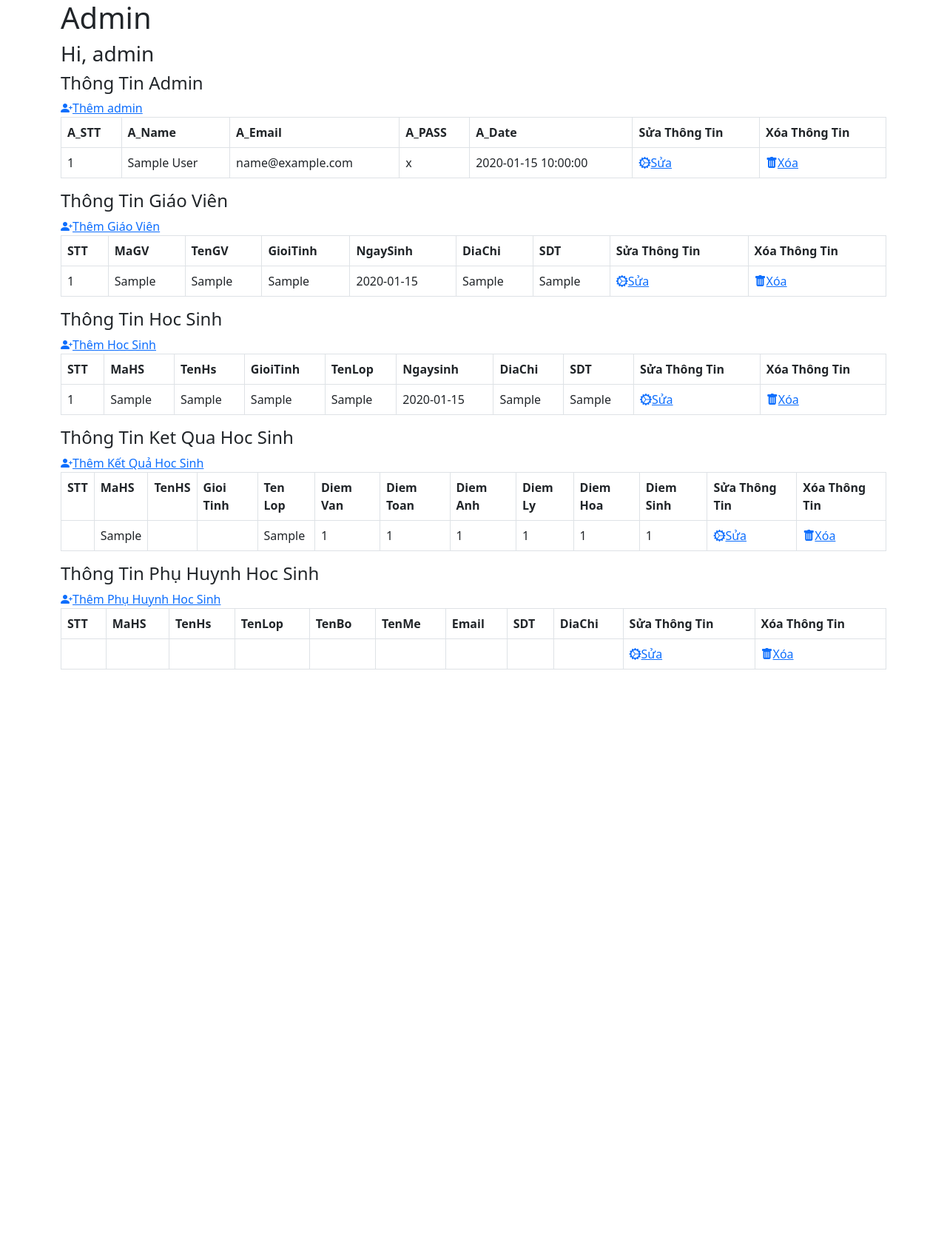
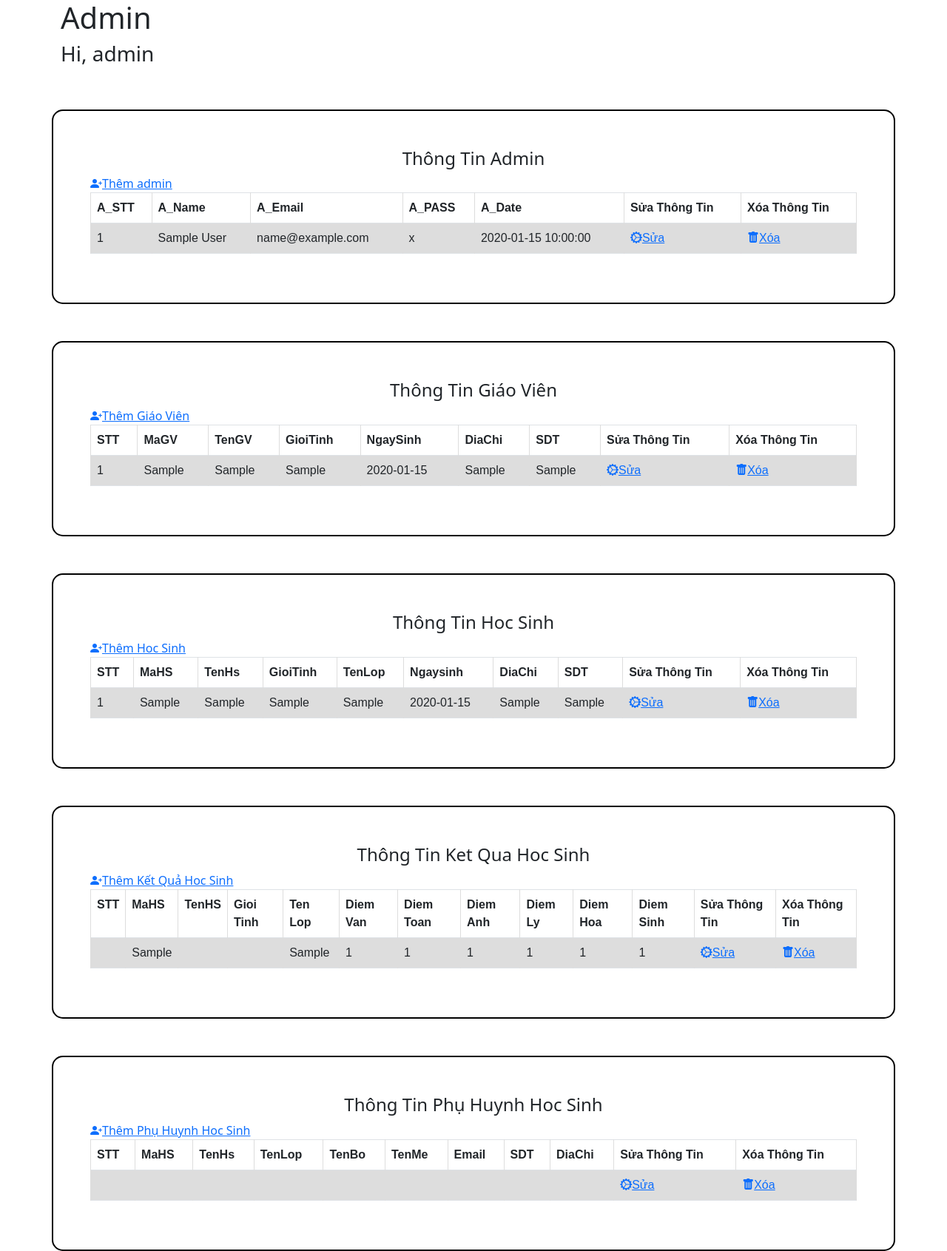
Before and after one commit to khiemcoNY/BTL_CongNgheWeb, a PHP site: page /admin.php in a window 1280 px wide. Shown: the whole page at 74% size. Before the commit the page ends 905 px from the top, so only its background shows below. Run offline with PHP 8.4, Linux system fonts and the light colour scheme; tables that the repository leaves empty or names only in its code hold one stand-in row (values such as "Sample post"); data that the repository does not hold is empty; some libraries are stand-ins or nearby versions.

Commit message:
bo sung css

```diff
--- a/De10_QuanLyHocSinhTruongHoc/src/admin.php
+++ b/De10_QuanLyHocSinhTruongHoc/src/admin.php
@@ -13,14 +13,44 @@
         integrity="sha384-7ynz3n3tAGNUYFZD3cWe5PDcE36xj85vyFkawcF6tIwxvIecqKvfwLiaFdizhPpN" crossorigin="anonymous">
     <title>admin</title>
 </head>
+<style>
+.style1 {
+    border: 2px solid black;
+    padding: 50px;
+    margin-top: 50px;
+    border-radius: 15px;
+    background-color:white;
+}
+.style1 from label{
+    margin-bottom: 10px;
+}
+table {
+  font-family: arial, sans-serif;
+  border-collapse: collapse;
+  width: 100%;
+}
 
+td, th {
+  border: 1px solid #dddddd;
+  text-align: left;
+  padding: 8px;
+}
+
+tr:nth-child(even) {
+  background-color: #dddddd;
+}
+h4{
+    text-align: center;
+}
+
+</style>
 <body>
     <div class="container">
         <h1>Admin </h1>
         <h3>Hi, <?php echo "admin" ?></h3>
 
         <div class="row">
-            <div class="col-md-12">
+            <div class="col-md-12 style1">
 
                 <div class="Admin">
                     <h4>Thông Tin Admin</h4>
@@ -70,7 +100,7 @@
             </div>
         </div>
         <div class="row">
-            <div class="col-md-12">
+            <div class="col-md-12 style1">
 
                 <div class="giaovien">
                     <h4>Thông Tin Giáo Viên</h4>
@@ -129,7 +159,7 @@
             </div>
         </div>
         <div class="row">
-            <div class="col-md-12">
+            <div class="col-md-12  style1">
                 <div class="hocsinh">
                     <h4>Thông Tin Hoc Sinh</h4>
                     <a href="addhocsinh.php"><i class="bi bi-person-plus-fill"></i>Thêm Hoc Sinh</a>
@@ -175,7 +205,7 @@
             </div>
         </div>
         <div class="row">
-            <div class="col-md-12">
+            <div class="col-md-12 style1">
                 <h4>Thông Tin Ket Qua Hoc Sinh</h4>
                 <a href="addketqua.php"><i class="bi bi-person-plus-fill"></i>Thêm Kết Quả Hoc Sinh</a>
                 <div class="ketqua">
@@ -233,7 +263,7 @@
             </div>
         </div>
         <div class="row">
-            <div class="col-md-12">
+            <div class="col-md-12 style1">
                 <h4>Thông Tin Phụ Huynh Hoc Sinh</h4>
                 <a href="addphuhuynh.php"><i class="bi bi-person-plus-fill"></i>Thêm Phụ Huynh Hoc Sinh</a>
                 <div class="phuhuynh">
--- a/De10_QuanLyHocSinhTruongHoc/src/processadmin.php
+++ b/De10_QuanLyHocSinhTruongHoc/src/processadmin.php
@@ -13,8 +13,8 @@ if(isset($_POST['btnadmin']))
     VALUES ('$A_Name','$A_Email','$pass_hash')";
 
     if (mysqli_query($conn, $sql )) {
-        // header("Location:admin.php");
-        echo $pass_hash;
+        header("Location:admin.php");
+
       } else {
         echo "Error: " . $sql . "<br>" . mysqli_error($conn);
       }
```
Also changed, not shown: De10_QuanLyHocSinhTruongHoc/src/addgiaovien.php (+56 -21 lines), De10_QuanLyHocSinhTruongHoc/src/addhocsinh.php (+27 -1 lines), De10_QuanLyHocSinhTruongHoc/src/updateadmin.php (+13 -1 lines), De10_QuanLyHocSinhTruongHoc/src/updategiaovien.php (+13 -1 lines), De10_QuanLyHocSinhTruongHoc/src/processlogin.php (line endings or trailing spaces).
